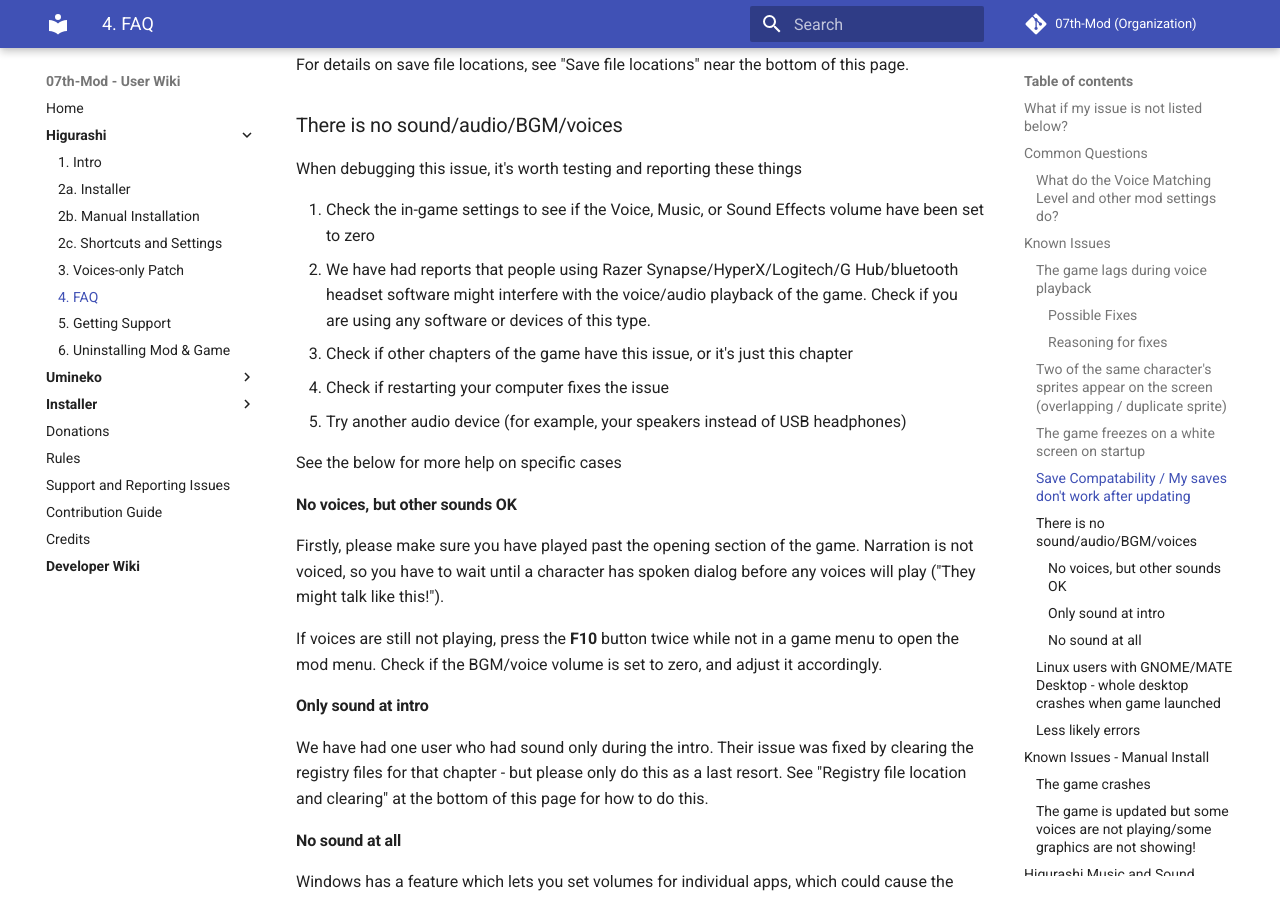
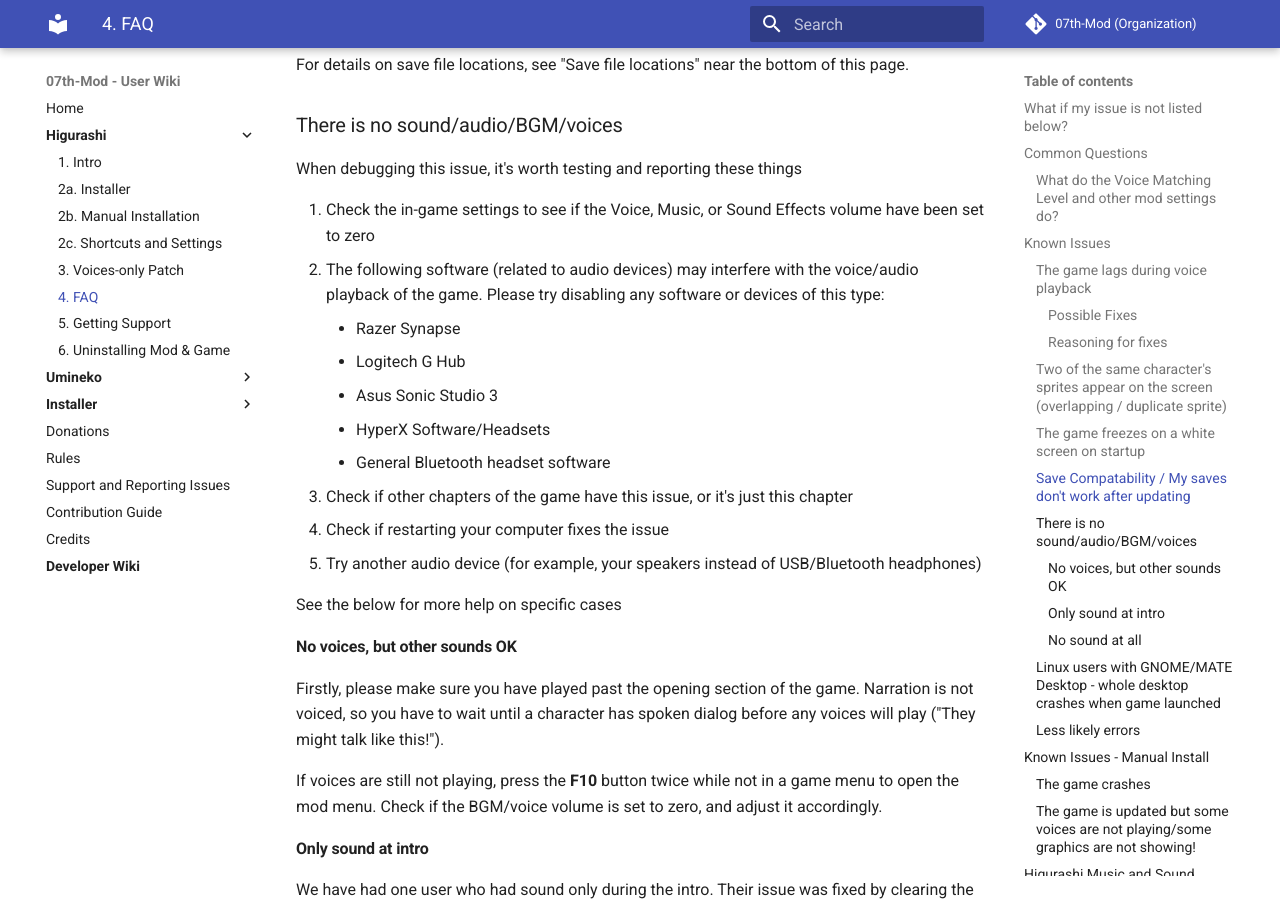
Before and after one commit to 07th-mod/wiki, an MkDocs documentation site: the page built from docs/Higurashi/FAQ.md, in a window 1280 px wide and 900 px high, scrolled down 1977 px. Built offline with MkDocs 1.6.1 and Material for MkDocs 9.7.7, drawn with Linux system fonts in a browser that asks for light colours.

Commit message:
Update FAQ on software causing Higurashi audio problems

```diff
--- a/docs/Higurashi/FAQ.md
+++ b/docs/Higurashi/FAQ.md
@@ -65,10 +65,15 @@
 When debugging this issue, it's worth testing and reporting these things
 
 1. Check the in-game settings to see if the Voice, Music, or Sound Effects volume have been set to zero
-2. We have had reports that people using Razer Synapse/HyperX/Logitech/G Hub/bluetooth headset software might interfere with the voice/audio playback of the game. Check if you are using any software or devices of this type.
+2. The following software (related to audio devices) may interfere with the voice/audio playback of the game. Please try disabling any software or devices of this type:
+    - Razer Synapse
+    - Logitech G Hub
+    - Asus Sonic Studio 3
+    - HyperX Software/Headsets
+    - General Bluetooth headset software
 3. Check if other chapters of the game have this issue, or it's just this chapter
 4. Check if restarting your computer fixes the issue
-5. Try another audio device (for example, your speakers instead of USB headphones)
+5. Try another audio device (for example, your speakers instead of USB/Bluetooth headphones)
 
 See the below for more help on specific cases
 
```
